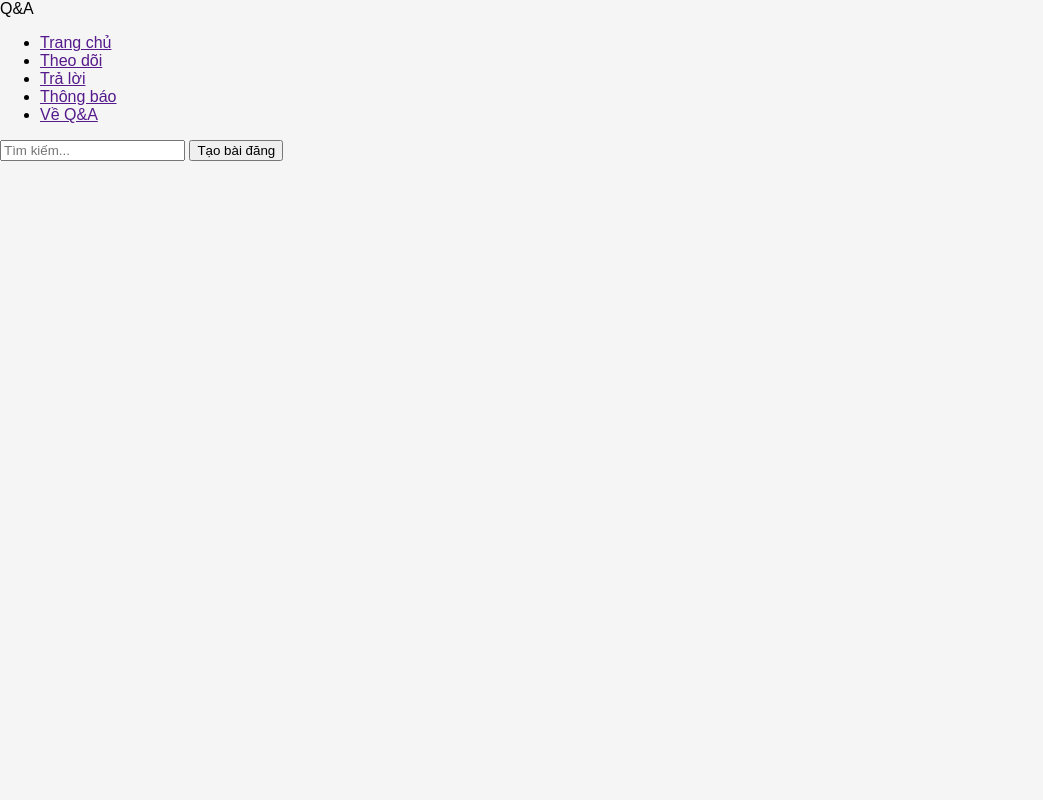
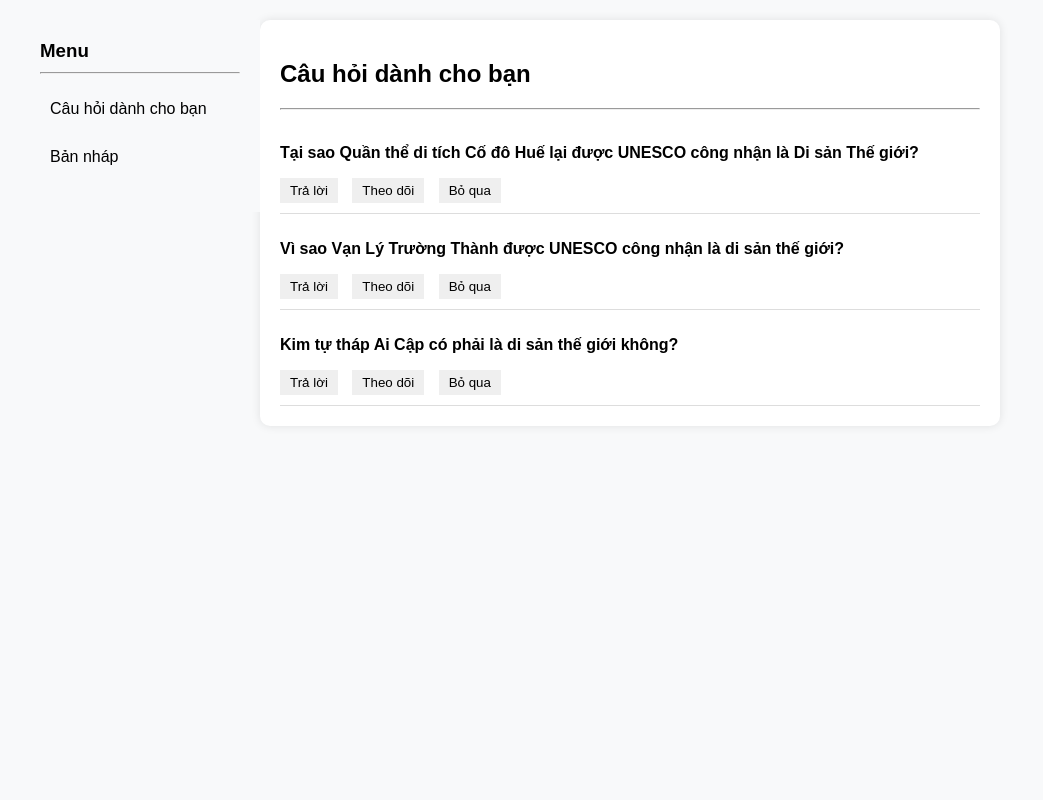
Before and after one commit to donganm/BTL_chuyende, a PHP site: page /pages/traloi.php in a window 1280 px wide. Shown: the whole page, without its empty margins (0-1043 px from the left). Run offline with PHP 8.4, Linux system fonts and the light colour scheme.

Commit message:
update tra loi

```diff
--- a/webBTL/pages/traloi.php
+++ b/webBTL/pages/traloi.php
@@ -1,33 +1,161 @@
+<!DOCTYPE html>
 <html>
 <head>
-        <title>Câu hỏi và câu trả lời di sản toàn cầu</title>
+    <title>Trả lời câu hỏi</title>
     <style>
-            body{
+        body {
             font-family: Arial, sans-serif;
-                background-color: #f5f5f5;
+            background-color: #f8f9fa;
+            margin: 0;
+            padding: 20px;
+            display: flex;
+        }
+        .sidebar {
+            width: 200px;
+            background: #f8f9fa;
+            padding: 20px;
+            position: fixed;
+            top: 20px;
+            left: 20px;
+            overflow-y: auto;
+        }
+        .sidebar h3 {
+            margin: 0 0 10px;
+        }
+        .sidebar ul {
+            list-style: none;
             padding: 0;
-                margin: 0;
+        }
+        .sidebar ul li {
+            margin-bottom: 10px;
+        }
+        .sidebar ul li button {
+            width: 100%;
+            padding: 10px;
+            background: none;
+            border: none;
+            text-align: left;
+            cursor: pointer;
+            font-size: 16px;
+            border-radius: 5px;
+        }
+        .sidebar ul li button:hover {
+            background-color: #e9ecef;
+        }
+        .container {
+            max-width: 700px;
+            background: white;
+            padding: 20px;
+            border-radius: 10px;
+            box-shadow: 0 0 10px rgba(0, 0, 0, 0.1);
+            flex-grow: 1;
+            margin-left: 240px;
+        }
+        .question {
+            border-bottom: 1px solid #ddd;
+            padding: 10px 0;
+        }
+        .actions button {
+            margin-right: 10px;
+            padding: 5px 10px;
+            border: none;
+            cursor: pointer;
+        }
+        .answer-box {
+            display: none;
+            margin-top: 10px;
+        }
+        .answer-box textarea {
+            width: 100%;
+            height: 50px;
+        }
+        .hidden {
+            display: none;
         }
     </style>
 </head>
 <body>
-<div class="header">
-            <div class="logo">Q&A</div>
-            <div class="menu">
-                <ul class="menungang">
-                    <li><a href="">Trang chủ</a></li>
-                    <li><a href="">Theo dõi</a></li>
-                    <li><a href="">Trả lời</a></li>
-                    <li><a href="">Thông báo</a></li>
-                    <li><a href="">Về Q&A</a></li>
+    <div class="sidebar">
+        <h3>Menu</h3>
+        <hr>
+        <ul>
+            <li><button onclick="showQuestions()">Câu hỏi dành cho bạn</button></li>
+            <li><button onclick="showDrafts()">Bản nháp</button></li>
         </ul>
     </div>
-            <div class="header-icons">
-                <input type="text" class="search-bar" placeholder="Tìm kiếm...">
-                <button class="taobaidang">Tạo bài đăng</button>
+
+    <div class="container" id="questions-container">
+        <h2>Câu hỏi dành cho bạn</h2>
+        <hr>
+        <div class="question" id="q1">
+            <p><strong>Tại sao Quần thể di tích Cố đô Huế lại được UNESCO công nhận là Di sản Thế giới?</strong></p>
+            <div class="actions">
+                <button onclick="showAnswerBox('q1')">Trả lời</button>
+                <button onclick="followQuestion(this)">Theo dõi</button>
+                <button onclick="removeQuestion('q1')">Bỏ qua</button>
+            </div>
+            <div class="answer-box" id="answer-q1">
+                <textarea placeholder="Write your answer..."></textarea>
+                <button onclick="submitAnswer('q1')">Gửi</button>
+            </div>
+        </div>
+        <div class="question" id="q2">
+            <p><strong>Vì sao Vạn Lý Trường Thành được UNESCO công nhận là di sản thế giới?</strong></p>
+            <div class="actions">
+                <button onclick="showAnswerBox('q2')">Trả lời</button>
+                <button onclick="followQuestion(this)">Theo dõi</button>
+                <button onclick="removeQuestion('q2')">Bỏ qua</button>
+            </div>
+            <div class="answer-box" id="answer-q2">
+                <textarea placeholder="Write your answer..."></textarea>
+                <button onclick="submitAnswer('q2')">Gửi</button>
+            </div>
+        </div>
+        <div class="question" id="q3">
+            <p><strong>Kim tự tháp Ai Cập có phải là di sản thế giới không?</strong></p>
+            <div class="actions">
+                <button onclick="showAnswerBox('q3')">Trả lời</button>
+                <button onclick="followQuestion(this)">Theo dõi</button>
+                <button onclick="removeQuestion('q3')">Bỏ qua</button>
+            </div>
+            <div class="answer-box" id="answer-q3">
+                <textarea placeholder="Write your answer..."></textarea>
+                <button onclick="submitAnswer('q3')">Gửi</button>
+            </div>
         </div>
     </div>
 
+    <div class="container hidden" id="drafts-container">
+        <h2>Bản nháp</h2>
+        <hr>
+        <p>Chưa có bản nháp nào.</p>
+    </div>
+
+    <script>
+        function showAnswerBox(questionId) {
+            document.getElementById('answer-' + questionId).style.display = 'block';
+        }
+        function submitAnswer(questionId) {
+            alert("Câu trả lời của bạn đã được gửi!");
+            document.getElementById('answer-' + questionId).style.display = 'none';
+        }
+        function followQuestion(button) {
+            button.innerText = "Following";
+            button.disabled = true;
+        }
+        function removeQuestion(questionId) {
+            document.getElementById(questionId).style.display = 'none';
+        }
+
+        function showQuestions() {
+            document.getElementById('questions-container').classList.remove('hidden');
+            document.getElementById('drafts-container').classList.add('hidden');
+        }
+
+        function showDrafts() {
+            document.getElementById('questions-container').classList.add('hidden');
+            document.getElementById('drafts-container').classList.remove('hidden');
+        }
+    </script>
 </body>
-
 </html>
```
Lines whose indentation alone changed are shown as unchanged.
